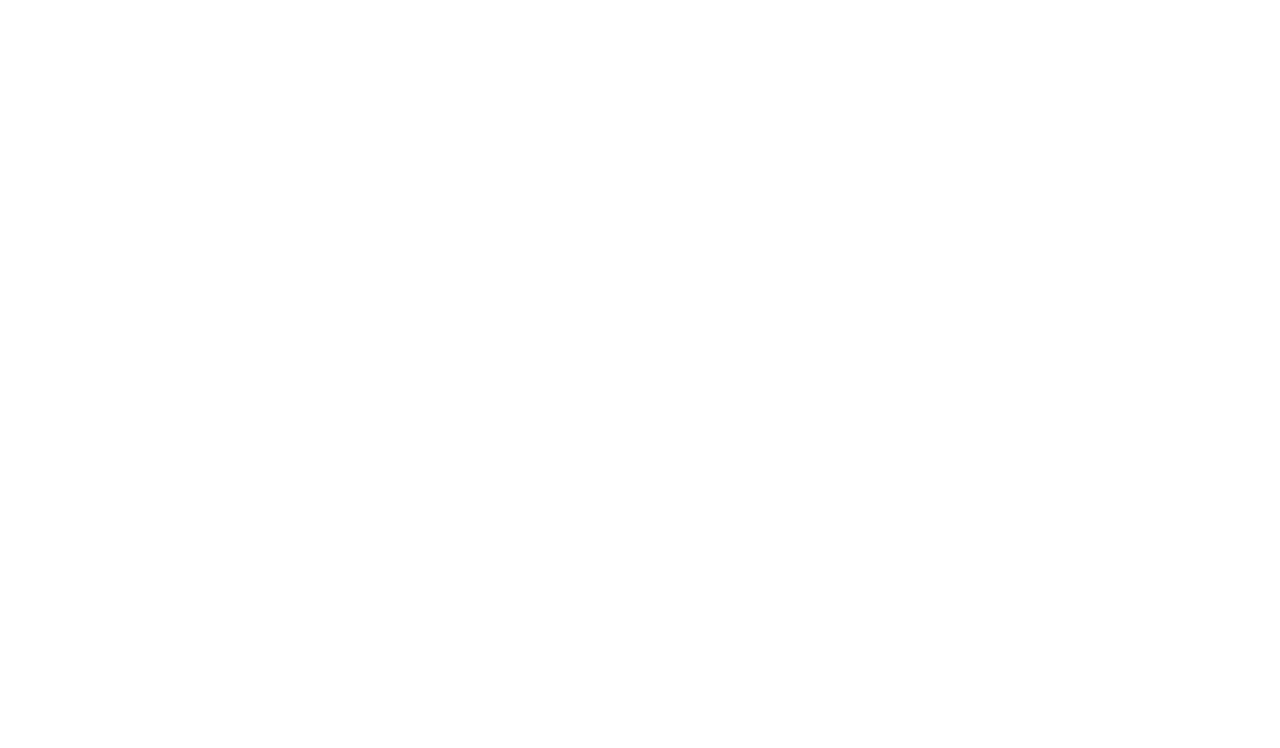
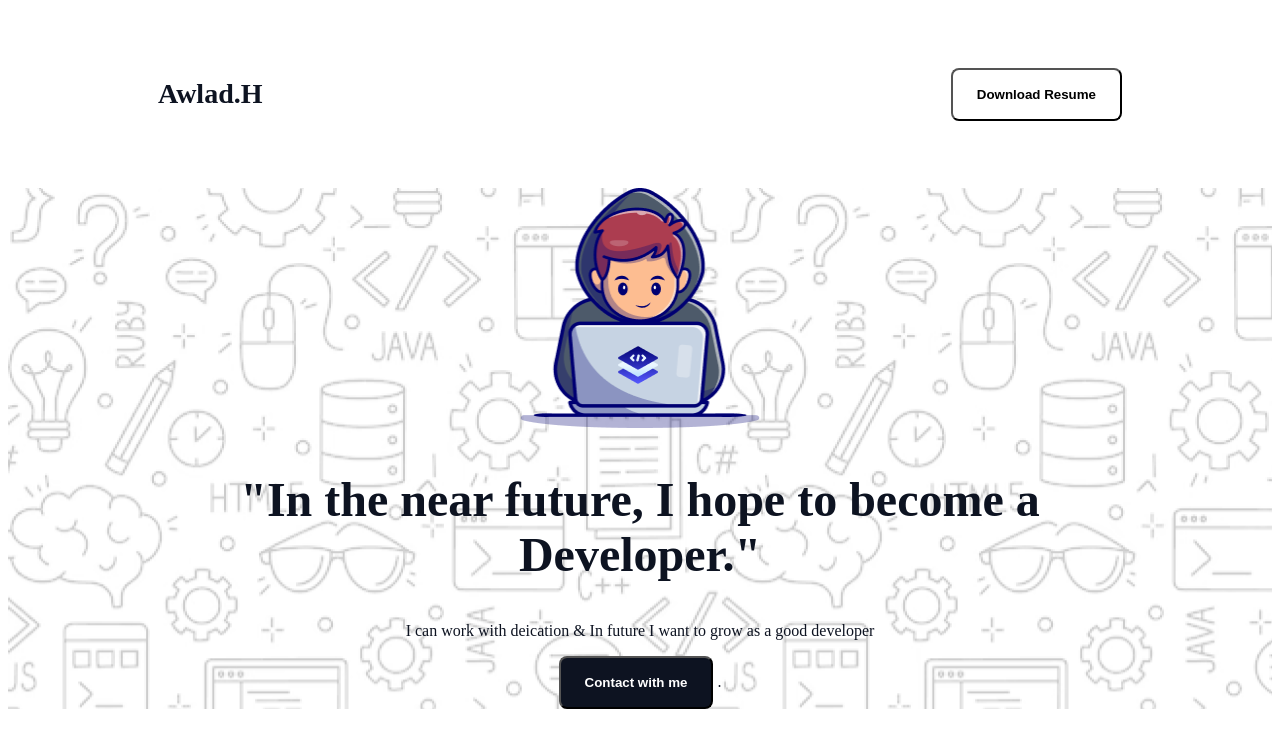
Before and after one commit to Golam2327/Final-assignment-1, a plain HTML site: page index.html in a window 1280 px wide. Drawn offline with Linux system fonts and the light colour scheme; a web font is replaced by a local one.

Commit message:
nav finish

```diff
--- /dev/null
+++ b/Styles/Assignment.css
@@ -0,0 +1,69 @@
+
+
+.azeret-mono-normal> {
+  font-family: "Azeret Mono", monospace;
+  font-optical-sizing: auto;
+  ;
+  font-style: normal;
+}
+/* Share style */
+.text-primary{
+    color: #0D1321;
+}
+.btn-primary{
+    font-weight: 600;
+    padding: 17px 24px;
+    border-radius: 8px;
+    background-color: white;
+}
+
+.btn-secondary{
+    font-weight: 600;
+    padding: 17px 24px;
+    border-radius: 8px;
+    background-color: #0D1321;
+    color: #FFFFFF
+    ;
+}
+
+/* Nav styles  */
+nav{display: flex;
+align-items: center;
+justify-content: space-between;
+margin: 50px 150px;}
+.nav-title{
+    font-size: 28px;
+    font-weight: 800;
+
+}
+nav ul li{
+    list-style: none;
+    font-size: 20px;
+    font-weight: 600;
+
+}
+/* Banner style */
+
+.banner-title{
+    font-size: 48px;
+    font-weight: bolder;
+}
+.banner-discription{
+    font-size: 16px;
+    font-weight: 400;
+}
+.banner-pic{
+    width: 240.28px;
+    height: 240px;
+}
+.banner-content{
+    max-width: 998px;
+    max-height: 581px;
+    margin: 26px 221px 45px 221px;
+}
+.banner{
+    background-image: url(../assets/Hero-bg.png);
+    background-size: 1440px 652px;
+    text-align: center;
+
+}
--- a/index.html
+++ b/index.html
@@ -4,9 +4,32 @@
     <meta charset="UTF-8">
     <meta name="viewport" content="width=device-width, initial-scale=1.0">
     <title>First assignment</title>
+    <link rel="preconnect" href="https://fonts.googleapis.com">
+<link rel="preconnect" href="https://fonts.gstatic.com" crossorigin>
+<link href="https://fonts.googleapis.com/css2?family=Azeret+Mono:ital,wght@0,100..900;1,100..900&display=swap" rel="stylesheet">
+    <link rel="stylesheet" href="Styles/Assignment.css">
 </head>
-<body>
-    <header></header>
+<body class="azeret-mono-normal text-primary">
+    <header>
+        <nav>
+            <h3 class="nav-title">Awlad.H</h3>
+            <ul>
+                <li><a href=""><button class="btn-primary">Download Resume</button></a></li>
+            </ul>
+        </nav>
+        <div class="banner">
+            <div class="banner-content">
+                <img class="banner-pic" src="assets/Group.png" alt="">
+                <h2 class="banner-title">"In the near future, I hope to become a Developer."</h2>
+                <p class="banner-discription">I can work with deication & In future I want to grow as a good developer</p>
+                <button class="btn-secondary">Contact with me</button>
+
+
+.
+            </div>
+
+        </div>
+    </header>
     <main></main>
     <footer></footer>
 </body>
```
